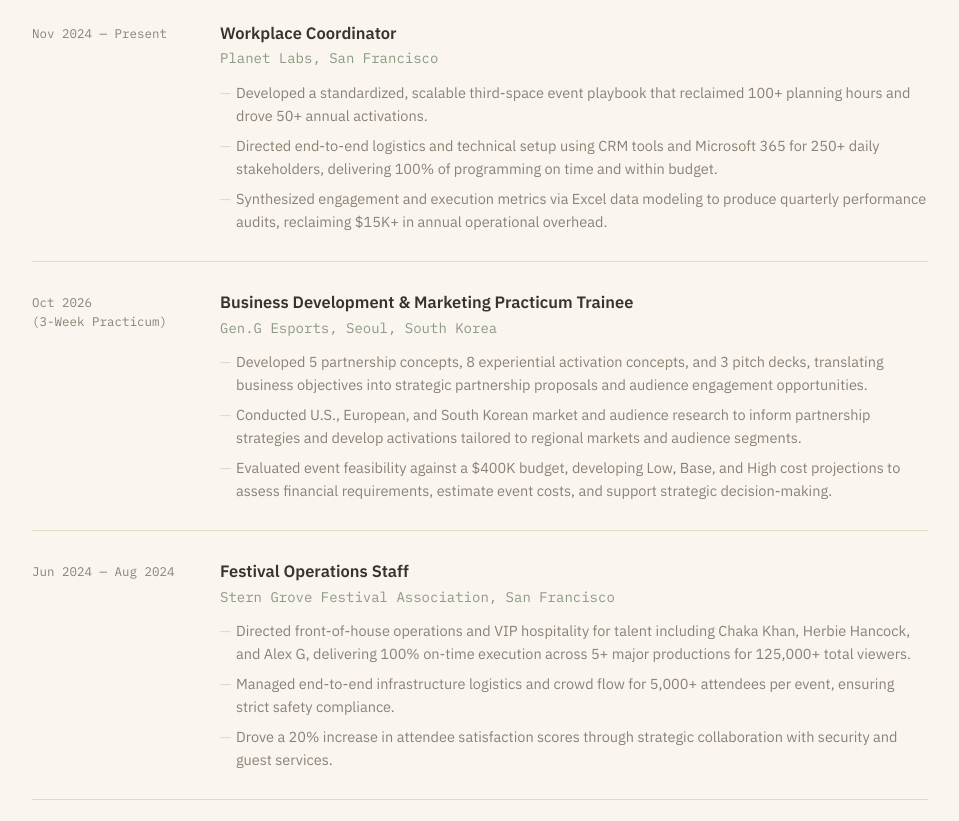
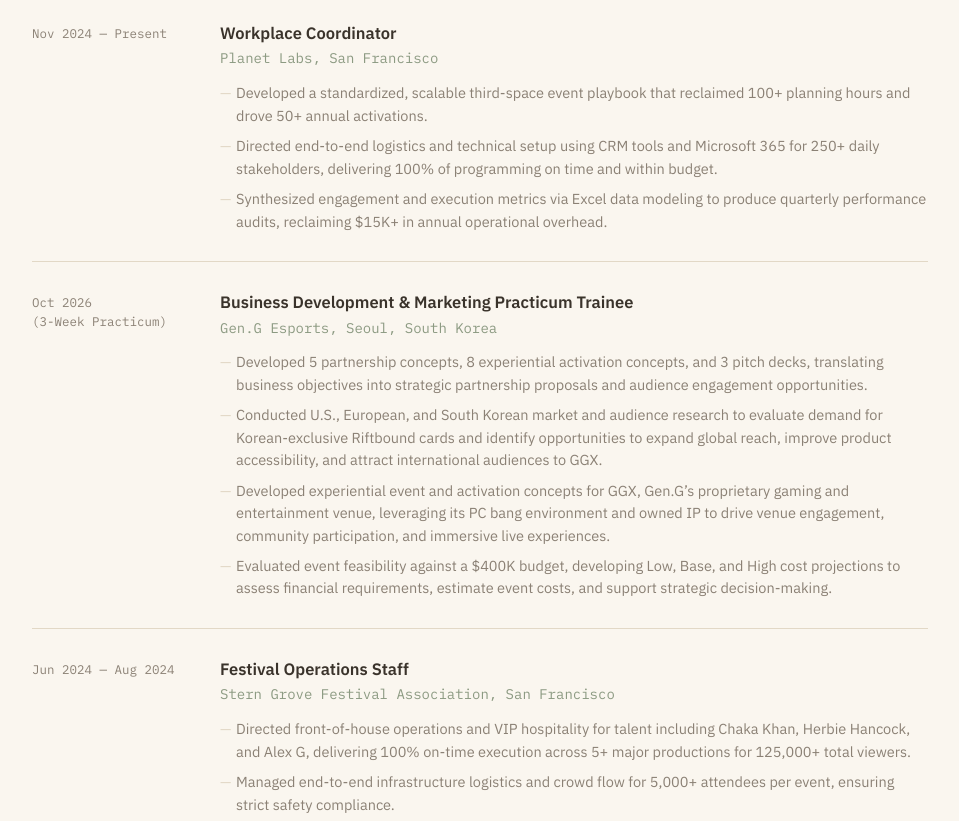
Before and after one commit to brittaniachan/portfolio, a plain HTML site: page experience.html in a window 1280 px wide. Shown: the part 269-1090 px from the top of the page, without its empty margins (160-1119 px from the left). Drawn offline with Linux system fonts and the light colour scheme.

Commit message:
Add files via upload

```diff
--- a/experience.html
+++ b/experience.html
@@ -52,7 +52,8 @@
         <div class="job-company">Gen.G Esports, Seoul, South Korea</div>
         <ul>
           <li>Developed 5 partnership concepts, 8 experiential activation concepts, and 3 pitch decks, translating business objectives into strategic partnership proposals and audience engagement opportunities.</li>
-          <li>Conducted U.S., European, and South Korean market and audience research to inform partnership strategies and develop activations tailored to regional markets and audience segments.</li>
+          <li>Conducted U.S., European, and South Korean market and audience research to evaluate demand for Korean-exclusive Riftbound cards and identify opportunities to expand global reach, improve product accessibility, and attract international audiences to GGX.</li>
+          <li>Developed experiential event and activation concepts for GGX, Gen.G’s proprietary gaming and entertainment venue, leveraging its PC bang environment and owned IP to drive venue engagement, community participation, and immersive live experiences.</li>
           <li>Evaluated event feasibility against a $400K budget, developing Low, Base, and High cost projections to assess financial requirements, estimate event costs, and support strategic decision-making.</li>
         </ul>
       </div>
```
